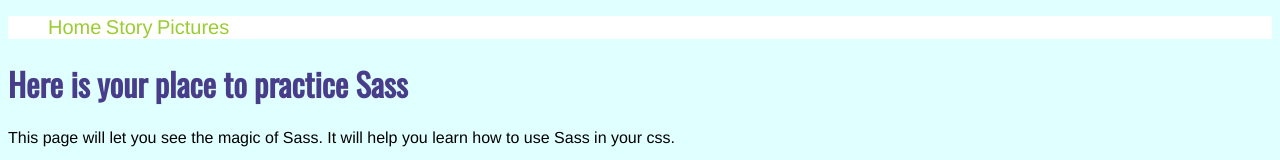
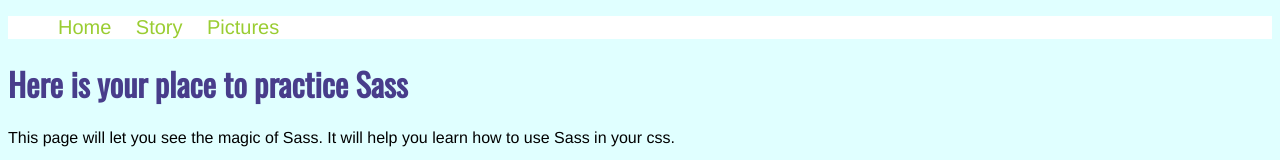
Before and after one commit to sm96/SassTutorial, a plain HTML site: page index.html in a window 1280 px wide. Shown: the top 160 px of the page. Drawn offline with nearby package versions, Linux system fonts and the light colour scheme.

Commit message:
Final code done

```diff
--- a/css/Final.scss
+++ b/css/Final.scss
@@ -4,17 +4,13 @@
 $font-stack: Oswald, Helvetica;
 $primary-color: darkslateblue;
 
-
-
 h1 {
-  //border-color: $blue;
   color: $primary-color;
   font-family: $font-stack;
 }
 
 h2{
   @extend h1
-
 }
 
 body {
--- a/css/main.scss
+++ b/css/main.scss
@@ -40,6 +40,7 @@ nav a{
   color: yellowgreen;
   text-decoration: none;
   font-size: 20px;
+  padding: 0.5em;
 }
 
 .article{
```
Also changed, not shown: css/main.css, 2 other files.
